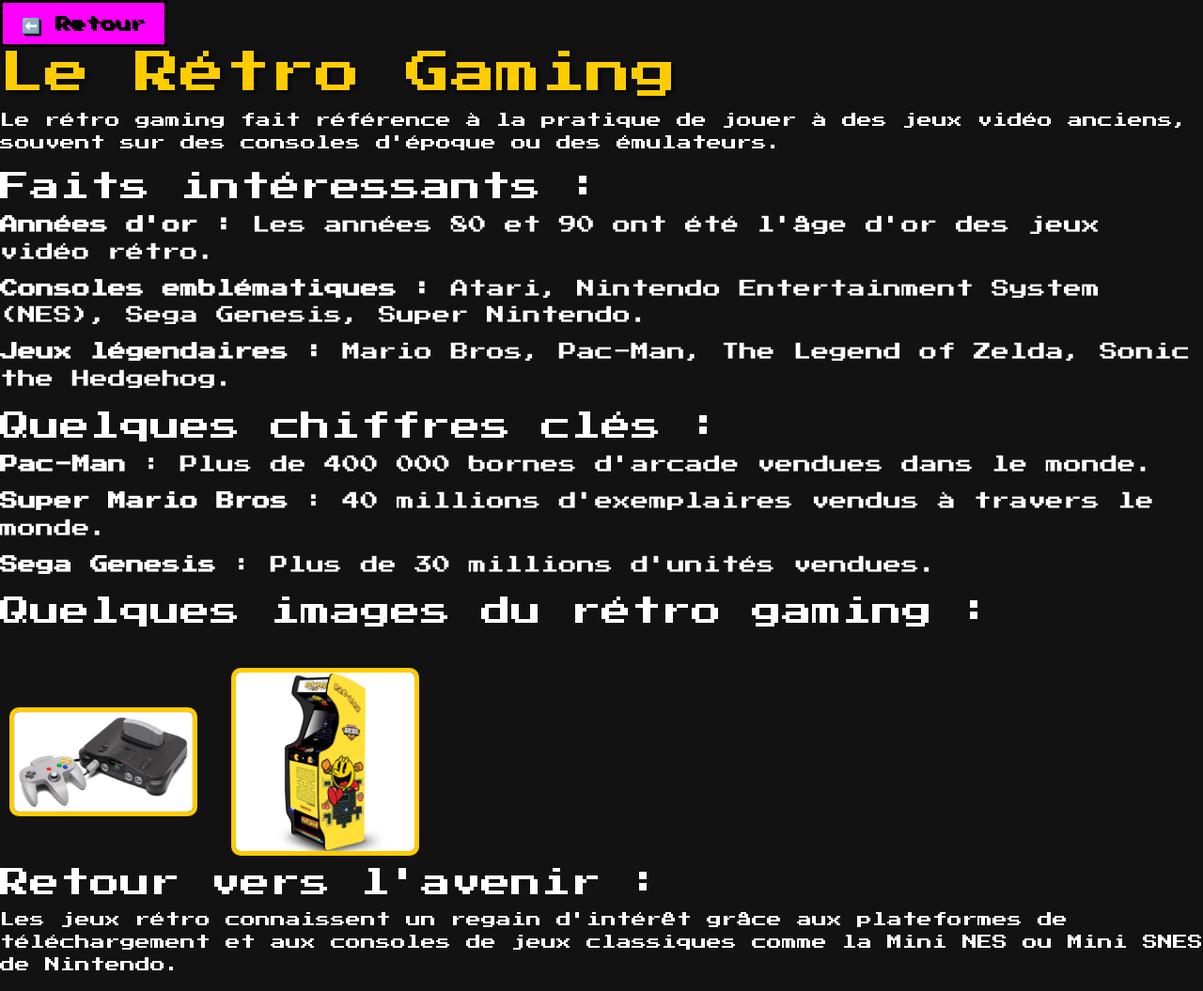
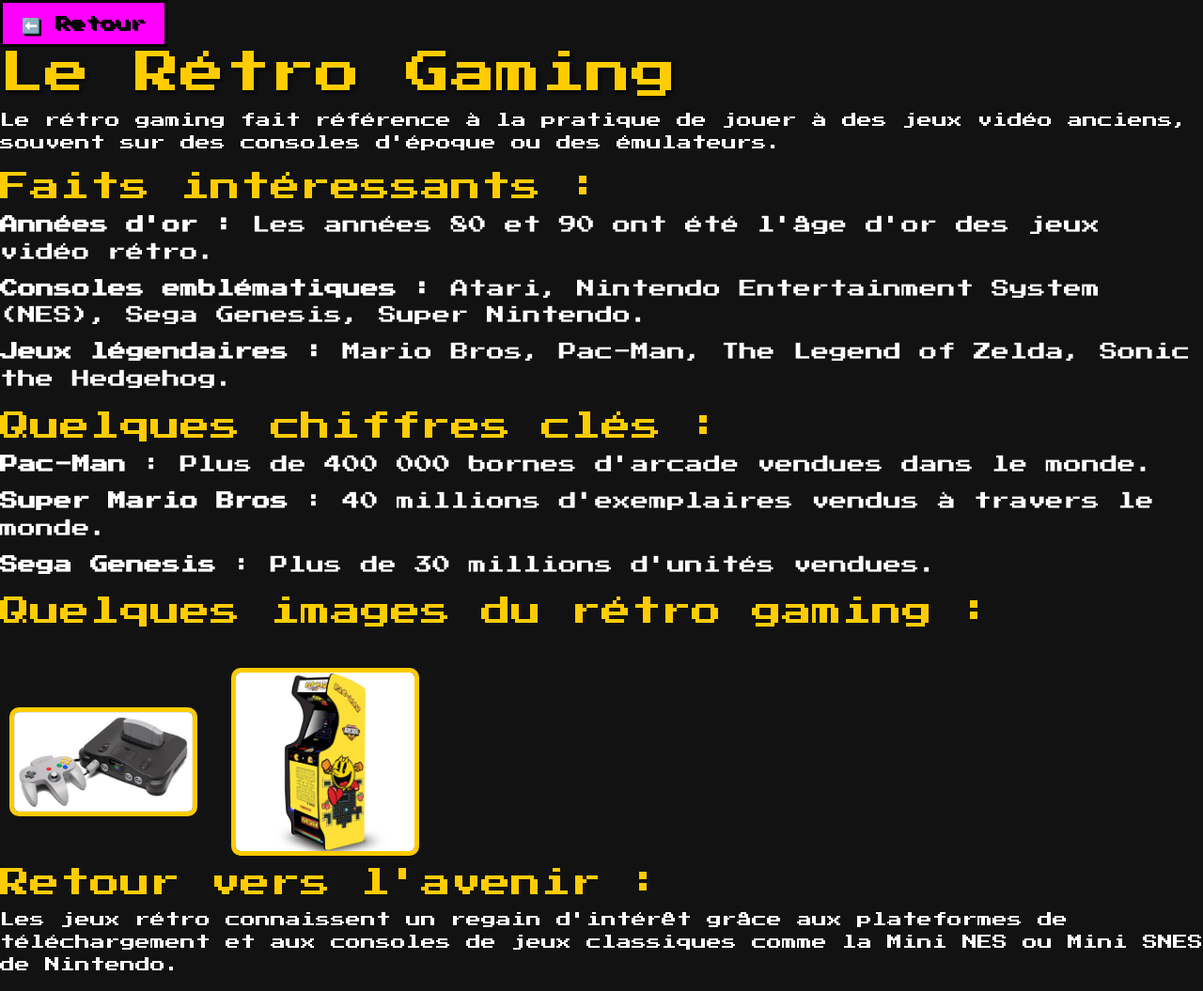
Before and after one commit to bverrier/NuitInfo2024, a PHP site: page /retro.php in a window 1280 px wide. Shown: the whole page at 94% size. Run offline with PHP 8.4, Linux system fonts and the light colour scheme; data that the repository does not hold is empty.

Commit message:
Correction

```diff
--- a/app/best/css/retro.css
+++ b/app/best/css/retro.css
@@ -12,7 +12,7 @@
     text-shadow: 2px 2px 4px #000000;
 }
 
-pah2 {
+h2 {
     font-size: 2rem;
     color: #ffcc00;
 }
```
